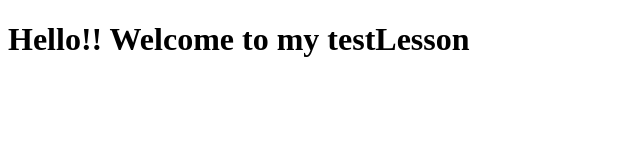
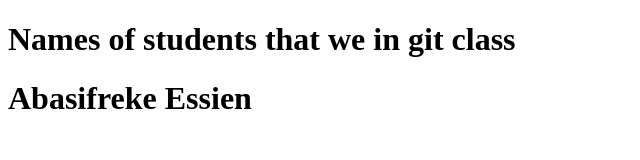
Before and after one commit to preciouskay/testLesson2, a plain HTML site: page index.html in a window 1280 px wide. Shown: the whole page, without its empty margins (0-640 px from the left). Drawn offline with Linux system fonts and the light colour scheme.

Commit message:
Added my name as the first student

```diff
--- a/index.html
+++ b/index.html
@@ -8,7 +8,8 @@
 </head>
 <body>
 
-   <h1>Hello!! Welcome to my testLesson</h1>
+   <h1>Names of students that we in git class</h1>
+   <h1>Abasifreke Essien</h1>
 
 </body>
 </html>
```
